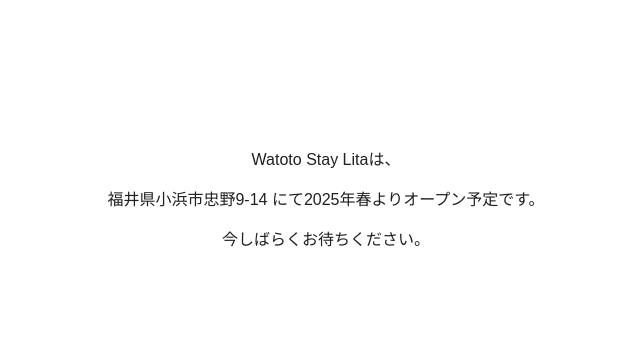
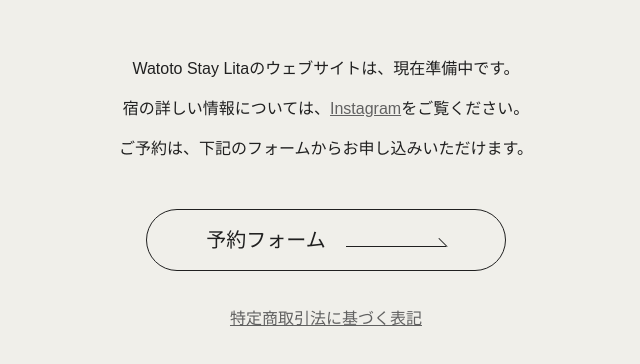
Before and after one commit to gogoipe3913/watoto-kula, a Next.js app: page /stay in a window 1280 px wide. Shown: the part 220-584 px from the top of the page, without its empty margins (314-954 px from the left). Built offline with nearby package versions, Linux system fonts and the light colour scheme.

Commit message:
トップページを修正

```diff
--- a/src/app/stay/page.module.scss
+++ b/src/app/stay/page.module.scss
@@ -6,185 +6,103 @@
 
   width: 100%;
   height: 100svh;
-
-  // 準備中テキスト
   display: flex;
   justify-content: center;
   align-items: center;
-  text-align: center;
-  font-family: var(--font-family-text-jp);
-  line-height: 2.5;
+  background-color: var(--color-stay-background);
 
-  @include m.respondToSm {
-    padding: 16px;
-  }
-
-  .Bar__logo {
-    position: fixed;
-    top: $padding-frame-vertical;
-    left: $padding-frame-horizontal;
-    z-index: 999;
+  & .Stay__texts {
+    // 準備中テキスト
+    display: flex;
+    flex-direction: column;
+    justify-content: center;
+    text-align: center;
+    font-family: var(--font-family-text-jp);
 
     @include m.respondToSm {
-      top: 50%;
-      left: 50%;
-      transform: translate(-50%, -50%);
-      width: 60px;
-      height: 140px;
+      padding: 16px;
+    }
+
+    p {
+      line-height: 2.5;
     }
   }
 
-  .Bar__menu {
-    position: fixed;
+  & .Stay__igLink {
+    display: inline;
+    color: var(--color-text-gray);
+    text-decoration: underline;
+  }
+
+  & .Stay__reservationLink {
+    margin: 40px auto 0;
+    padding: 20px 24px;
     display: flex;
-    gap: 40px;
-    top: $padding-frame-vertical;
-    right: $padding-frame-horizontal;
-    z-index: 999;
-    font-family: ltc-nicholas-cochin-pro, sans-serif;
-    font-size: 14px;
+    justify-content: center;
+    align-items: baseline;
+    gap: 20px;
+    width: 360px;
+    font-size: 20px;
+    color: var(--color-black);
+    font-family: var(--font-family-text-en);
+    border: 1px solid var(--color-black);
+    border-radius: 40px;
+    // アニメーション設定
+    transition-duration: 0.4s;
+    transition-timing-function: ease-in-out;
 
-    .Bar__hamburger {
-      margin-left: 12px;
-      height: 100%;
+    @include m.respondToSm {
+      margin-top: 20px;
+      padding: 12px 24px;
+      width: 300px;
+      font-size: 17px;
+    }
 
-      .Bar__hamburgerLine {
-        display: flex;
-        width: 44px;
-        height: 1px;
-        background-color: #fff;
-      }
-
-      .Bar__hamburgerLine + .Bar__hamburgerLine {
-        margin-top: 6px;
+    @media (hover: hover) {
+      &:hover {
+        // color: var(--color-white);
+        border-color: var(--color-red);
+        background-color: var(--color-red);
       }
     }
   }
 
-  .Bar__topVideo {
-    position: fixed;
-    top: 50%;
-    left: 50%;
-    z-index: 999;
-    width: 230px;
-    height: 320px;
-    object-fit: cover;
-    border-radius: 2px;
-    transform: translate(-50%, -50%);
-  }
+  & .Stay__linkArrow {
+    position: relative;
+    display: block;
+    width: 100px;
+    height: 0px;
+    border-top: 1px solid var(--color-black);
+    // アニメーション設定
+    transition-duration: 0.4s;
+    transition-timing-function: ease-in-out;
 
-  .Bar__slider {
-    height: 100svh;
-    overflow: hidden;
-  }
+    &::after {
+      content: "";
+      position: absolute;
+      top: -5px;
+      right: -3px;
+      display: block;
+      width: 12px;
+      height: 0px;
+      border-top: 1px solid var(--color-black);
+      transform: rotate(45deg);
 
-  .Bar__image {
-    width: 100%;
-    height: 100%;
-    object-fit: cover;
-    object-position: 0 -80px;
-    transition: 6s ease-out;
-    transform: scale(1.15);
+      // アニメーション設定
+      transition-duration: 0.4s;
+      transition-timing-function: ease-in-out;
+    }
 
-    &--active {
-      transform: scale(1);
+    @include m.respondToSm {
+      width: 60px;
     }
   }
 
-  .Bar__text {
-    position: relative;
-    bottom: 140px;
-    left: $padding-frame-vertical;
-    width: fit-content;
-    font-size: 13px;
-    font-family: hina-mincho, sans-serif;
-    color: #fff;
-    line-height: 1.6;
-
-    @include m.respondToSm {
-      position: absolute;
-      -ms-writing-mode: tb-rl;
-      writing-mode: vertical-rl;
-      margin-top: 28px;
-      top: 0;
-      left: 20px;
-      bottom: initial;
-      font-size: 11px;
-      letter-spacing: 0.2em;
-    }
-  }
-
-  .Bar__scrollIndicator {
-    position: absolute;
-    right: -12px;
-    bottom: 68px;
-  }
-
-  .Bar__imageSecond {
-    margin-top: -39px;
-    width: 100%;
-    height: 100vh;
+  & .Stay__legalNoticeLink {
+    margin: 40px auto 0;
+    display: block;
+    color: var(--color-text-gray);
+    text-align: center;
+    text-decoration: underline;
   }
 }
-
-// About
-.BarAbout {
-  padding: 180px 0 100px 100px;
-  display: flex;
-  justify-content: space-between;
-  gap: 60px;
-
-  .BarAbout__texts {
-    padding-top: 240px;
-    width: 100%;
-  }
-
-  .BarAbout__title {
-    padding-bottom: 20px;
-    border-bottom: 1px solid var(--color-border-gray);
-  }
-
-  .BarAbout__titleJp {
-    font-size: 18px;
-  }
-
-  .BarAbout__titleEn {
-    margin-top: 4px;
-    color: var(--color-text-gray-2);
-    font-size: 15px;
-    line-height: 1;
-  }
-
-  .BarAbout__content {
-    margin-top: 20px;
-    display: flex;
-    gap: 40px;
-    justify-content: start;
-  }
-
-  .BarAbout__contentJp {
-    min-width: 306px;
-    font-family: var(--font-family-text-jp);
-    font-size: 13px;
-    color: var(--color-black);
-    line-height: 2;
-    letter-spacing: var(--letter-space-text-jp);
-  }
-
-  .BarAbout__contentEn {
-    min-width: 306px;
-    font-family: var(--font-family-text-en);
-    font-size: 15px;
-    color: var(--color-text-gray);
-    line-height: 1.4;
-    letter-spacing: var(--letter-space-text-en);
-  }
-
-  .BarAbout__image {
-    width: 30%;
-    max-height: 720px;
-    object-fit: cover;
-    aspect-ratio: 800 / 1600;
-    border-radius: 40px 0 0 40px;
-  }
-}
--- a/src/app/stay/page.tsx
+++ b/src/app/stay/page.tsx
@@ -1,16 +1,38 @@
 "use client";
 
+import Link from "next/link";
 import styles from "./page.module.scss";
 
 export default function Stay() {
   return (
     <div className={styles.Stay}>
-      <br />
-      Watoto Stay Litaは、
-      <br />
-      福井県小浜市忠野9-14 にて2025年春よりオープン予定です。
-      <br />
-      今しばらくお待ちください。
+      <div>
+        <div className={styles.Stay__texts}>
+          <br />
+          <p>Watoto Stay Litaのウェブサイトは、現在準備中です。</p>
+          <p>
+            宿の詳しい情報については、
+            <a
+              href="https://www.instagram.com/watoto_stay_lita/"
+              className={styles.Stay__igLink}
+            >
+              Instagram
+            </a>
+            をご覧ください。
+          </p>
+          <p>ご予約は、下記のフォームからお申し込みいただけます。</p>
+        </div>
+        <Link href="/stay/reservation" className={styles.Stay__reservationLink}>
+          <span>予約フォーム</span>
+          <span className={styles.Stay__linkArrow} />
+        </Link>
+        <Link
+          href="/stay/reservation/legal-notice"
+          className={styles.Stay__legalNoticeLink}
+        >
+          <span>特定商取引法に基づく表記</span>
+        </Link>
+      </div>
     </div>
   );
 }
```
